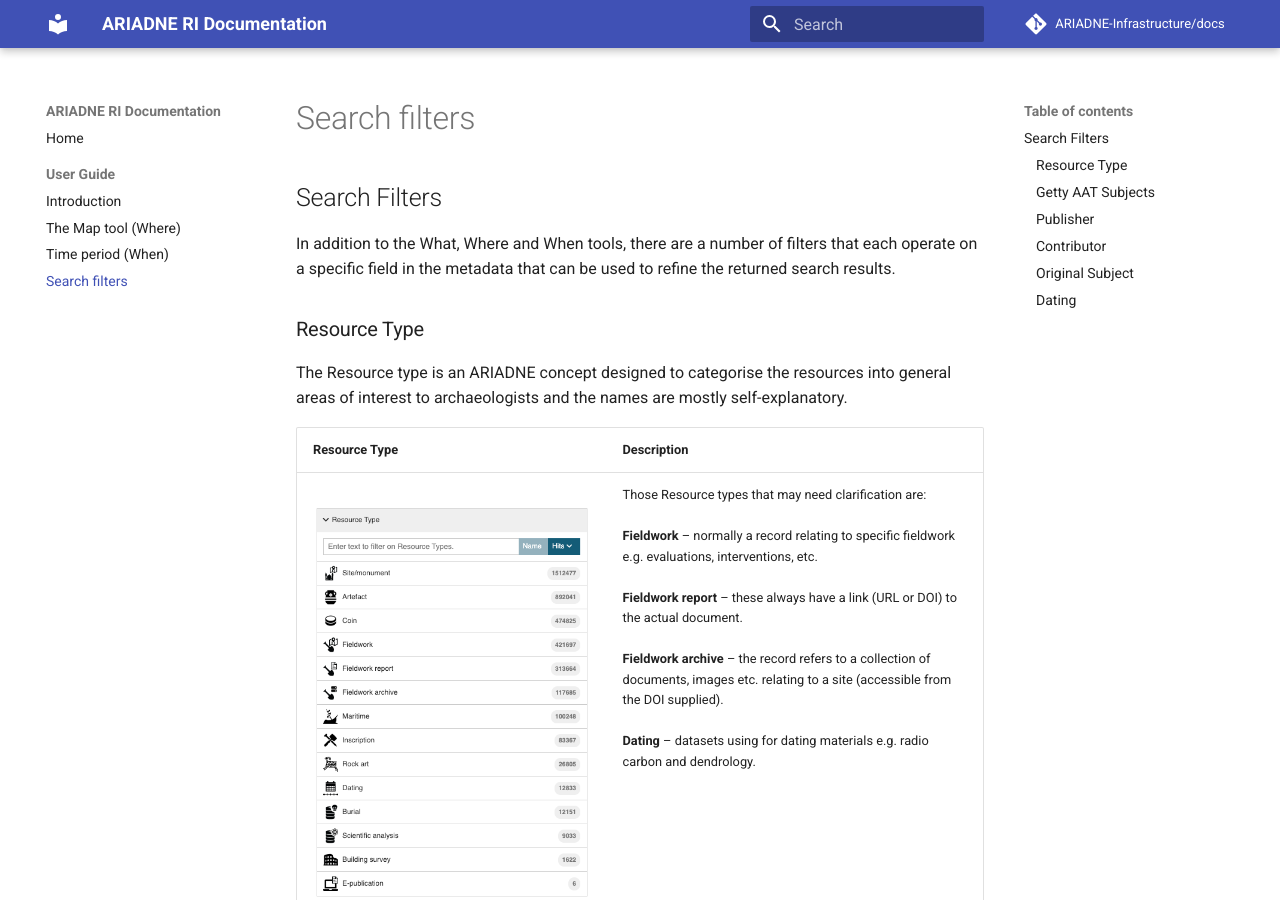
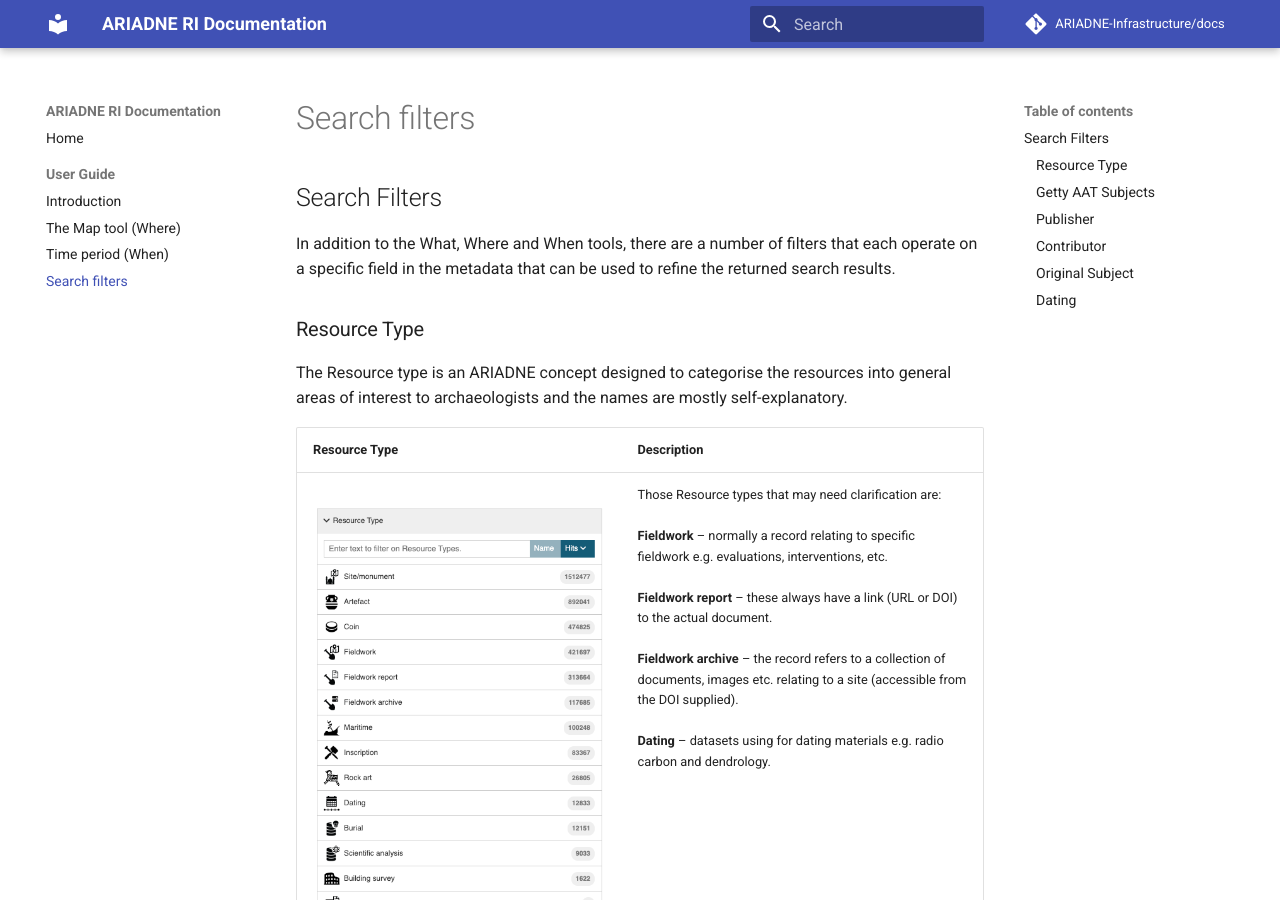
Before and after one commit to uoy-ads/hsds-data-catalogue-docs, an MkDocs documentation site: the page built from docs/Portal_User_Guide/Section-4_Search_Filters.md, in a window 1280 px wide and 900 px high. Built offline with MkDocs 1.6.1 and Material for MkDocs 9.7.7, drawn with Linux system fonts in a browser that asks for light colours; comment, search, counter and statistics services are not loaded.

Commit message:
Update Section-4_Search_Filters.md

```diff
--- a/docs/Portal_User_Guide/Section-4_Search_Filters.md
+++ b/docs/Portal_User_Guide/Section-4_Search_Filters.md
@@ -8,7 +8,7 @@
 
 | Resource Type | Description |
 | ----------- | ----------- |
-| &nbsp;&nbsp;&nbsp;&nbsp;&nbsp;&nbsp;&nbsp;&nbsp;&nbsp;&nbsp;&nbsp;&nbsp;&nbsp;&nbsp;&nbsp;&nbsp;&nbsp;&nbsp;&nbsp;&nbsp;&nbsp;&nbsp;&nbsp;&nbsp;&nbsp;&nbsp;&nbsp;&nbsp;&nbsp;&nbsp;&nbsp;&nbsp;&nbsp;&nbsp;&nbsp;&nbsp;&nbsp;&nbsp;&nbsp;&nbsp;&nbsp;&nbsp;&nbsp;&nbsp;&nbsp;&nbsp;&nbsp;&nbsp;&nbsp;&nbsp;&nbsp;<Br>![image](../assets/21-Resource-types.png){ width="450" } | Those Resource types that may need clarification are: <Br><Br>**Fieldwork** – normally a record relating to specific fieldwork e.g. evaluations, interventions, etc. <Br><Br>**Fieldwork report** – these always have a link (URL or DOI) to the actual document.<Br><Br>**Fieldwork archive** – the record refers to a collection of documents, images etc. relating to a site (accessible from the DOI supplied).<Br><Br>**Dating** – datasets using for dating materials e.g. radio carbon and dendrology. |
+| &nbsp;&nbsp;&nbsp;&nbsp;&nbsp;&nbsp;&nbsp;&nbsp;&nbsp;&nbsp;&nbsp;&nbsp;&nbsp;&nbsp;&nbsp;&nbsp;&nbsp;&nbsp;&nbsp;&nbsp;&nbsp;&nbsp;&nbsp;&nbsp;&nbsp;&nbsp;&nbsp;&nbsp;&nbsp;&nbsp;&nbsp;&nbsp;&nbsp;&nbsp;&nbsp;&nbsp;&nbsp;&nbsp;&nbsp;&nbsp;&nbsp;&nbsp;&nbsp;&nbsp;&nbsp;&nbsp;&nbsp;&nbsp;&nbsp;&nbsp;&nbsp;&nbsp;&nbsp;&nbsp;&nbsp;&nbsp;&nbsp;&nbsp;&nbsp;<Br>![image](../assets/21-Resource-types.png) | Those Resource types that may need clarification are: <Br><Br>**Fieldwork** – normally a record relating to specific fieldwork e.g. evaluations, interventions, etc. <Br><Br>**Fieldwork report** – these always have a link (URL or DOI) to the actual document.<Br><Br>**Fieldwork archive** – the record refers to a collection of documents, images etc. relating to a site (accessible from the DOI supplied).<Br><Br>**Dating** – datasets using for dating materials e.g. radio carbon and dendrology. |
 
 More than one Resource type can be selected but note that the default operator on terms within a filter is ‘AND’ so this will only result in records being found where all the selected terms have been used. For example, all “Maritime” resources are also classified as Resource type “Site/monument” so combining both Resource types has the same result as selecting just ”Maritime” (this is logical as currently the maritime records relate to ship wrecks). Conversely, Resource type  “Artefacts” and “Coins” have been applied separately and the only record that is returned matching both Resource types is the Collection record for the Portable Antiquities Scheme. In most cases, this filter is useful for excluding records that do not match the specified Resource type.
 
```
